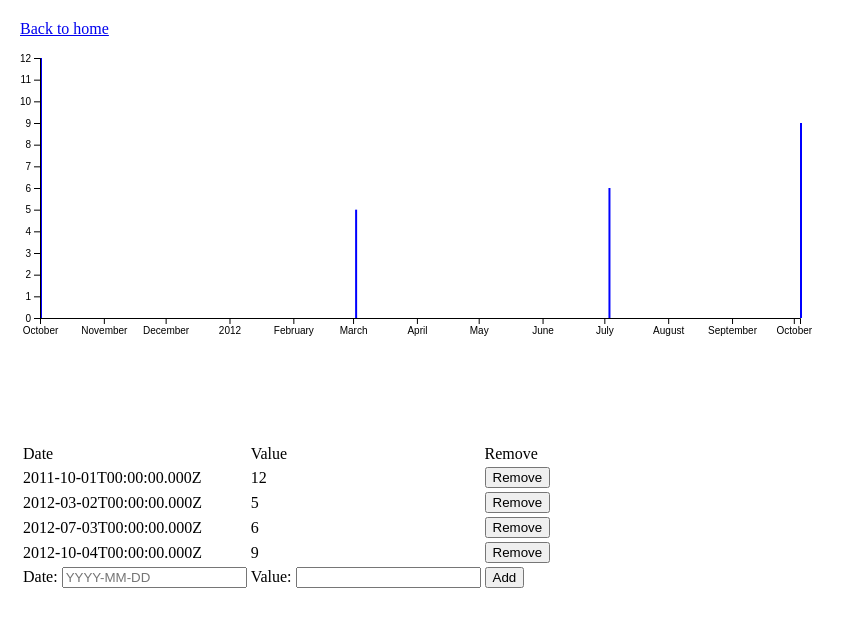
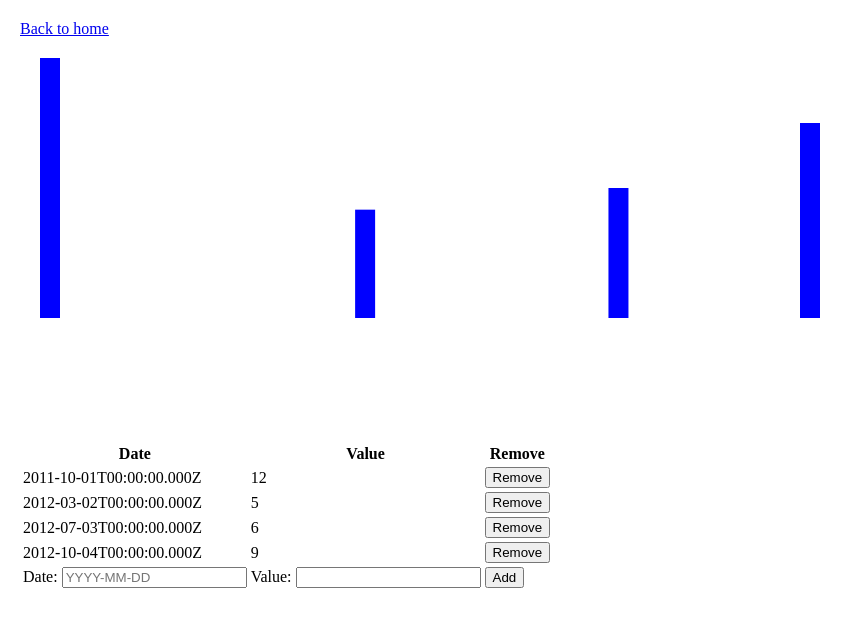
Before and after one commit to mikaelgramont/react-d3, a Next.js app: page /module1 in a window 1280 px wide. Shown: the top 626 px of the page, without its empty margins (0-863 px from the left). Built offline with nearby package versions, Linux system fonts and the light colour scheme.

Commit message:
Trying another way to render stuff. SSR is disappointing

```diff
--- /dev/null
+++ b/components/Module1Chart.js
@@ -0,0 +1,62 @@
+import React, {useState, useEffect, useRef} from 'react';
+import * as d3 from 'd3';
+
+const width = 800;
+const height = 300;
+const margin = {top: 20, bottom: 20, left: 20, right: 20};
+
+const Module1Chart = ({ vis, data }) => {
+  const xAxisRef = useRef();
+  const yAxisRef = useRef();
+
+  const [output, setOutput] = useState((
+    <>
+      <g ref={xAxisRef}></g>
+      <g ref={yAxisRef}></g>
+    </>
+  ));
+
+  const barWidth = 20;
+
+  useEffect(() => {
+    // scales
+    const xExtent = d3.extent(data, d => d.date);
+    const yExtent = [0, d3.max(data, d => d.value)];
+
+    const xScale = d3.scaleTime()
+      .domain(xExtent)
+      .range([margin.left, width - margin.right]);
+
+    const yScale = d3.scaleLinear()
+      .domain(yExtent)
+      .range([height - margin.bottom, margin.top]);
+
+    const heightScale = d3.scaleLinear()
+      .domain(yExtent)
+      .range([0, height - margin.top - margin.bottom]);
+
+    // add the axes
+    const xAxis = d3.axisBottom().scale(xScale);
+    // svg.append('g').call(xAxis).attr('transform', `translate(0, ${height - margin.bottom})`);
+    d3.select(xAxisRef.current).call(xAxis);
+
+    const yAxis = d3.axisLeft().scale(yScale);
+    // svg.append('g').call(yAxis).attr('transform', `translate(${margin.left}, 0)`);
+    d3.select(yAxisRef.current).call(yAxis);
+
+    // This kind of works, but axis are not rendered on the server
+    setOutput(
+      <svg width={width} height={height}>
+        {data.map(( {date, value} ) => (
+          <rect width={barWidth} fill="blue" y={yScale(value)} x={xScale(date)} height={heightScale(value)} />
+        ))}
+        <g ref={xAxisRef} transform={`translate(0, ${height - margin.bottom})`}></g>
+        <g ref={yAxisRef} transform={`translate(0, ${margin.left})`}></g>
+      </svg>
+    );
+  }, [data]);
+
+  return output;
+};
+
+export default Module1Chart;
--- a/components/Table.jsx
+++ b/components/Table.jsx
@@ -1,7 +1,7 @@
 const Table = ({ data, dateInput, valueInput, setData }) => {
   const onAdd = () => {
     const newData = data.slice();
-    const dateValues = dateInput.current.value.split('/');
+    const dateValues = dateInput.current.value.split('-');
     newData.push({
       date: new Date(
         parseInt(dateValues[0], 10),
@@ -24,9 +24,11 @@ const Table = ({ data, dateInput, valueInput, setData }) => {
   return (
     <table>
       <thead>
-      <td>Date</td>
-      <td>Value</td>
-      <td>Remove</td>
+        <tr>
+          <th>Date</th>
+          <th>Value</th>
+          <th>Remove</th>
+        </tr>
       </thead>
       <tbody>
       {data.map(({date, value}, index) => (
--- a/pages/module1.jsx
+++ b/pages/module1.jsx
@@ -1,8 +1,8 @@
 import Head from 'next/head';
 import { useRef, useEffect, useState } from 'react';
-import * as d3 from 'd3';
 import Link from 'next/link'
 
+import Module1Chart from '../components/Module1Chart';
 import Table from '../components/Table';
 
 const initialData = [
@@ -21,60 +21,12 @@ const initialData = [
   },
 ];
 
-const width = 800;
-const height = 300;
-const margin = {top: 20, bottom: 20, left: 20, right: 20};
-
 export default function Module1() {
-  const h = 400;
-  const vis = useRef();
   const dateInput = useRef();
   const valueInput = useRef();
 
   const [ data, setData ] = useState(initialData);
   useEffect(() => {
-    const svg = d3.select(vis.current);
-
-    // scales
-    const xExtent = d3.extent(data, d => d.date);
-    const yExtent = [0, d3.max(data, d => d.value)];
-
-    const xScale = d3.scaleTime()
-      .domain(xExtent)
-      .range([margin.left, width - margin.right]);
-
-    const yScale = d3.scaleLinear()
-      .domain(yExtent)
-      .range([height - margin.bottom, margin.top]);
-
-    const heightScale = d3.scaleLinear()
-      .domain(yExtent)
-      .range([0, height - margin.top - margin.bottom]);
-
-    // Default transition
-    const t = svg.transition().duration(750);
-
-    // create the rectangles
-    const barWidth = 2;
-    svg.selectAll('rect')
-      .data(data, d => d.date.toISOString())
-      .join(
-        enter => enter.append('rect')
-          .attr('width', barWidth)
-          .attr('fill', 'blue'),
-        update => update,
-        exit => exit.call(bar => bar.transition(t).remove().attr('y', yScale(0))),
-      )
-      .attr('x', (d) => xScale(d.date) )
-      .attr('y', d => yScale(d.value))
-      .attr('height', d => heightScale(d.value));
-
-    // add the axes
-    const xAxis = d3.axisBottom().scale(xScale)
-    svg.append('g').call(xAxis).attr('transform', `translate(0, ${height - margin.bottom})`);
-
-    const yAxis = d3.axisLeft().scale(yScale);
-    svg.append('g').call(yAxis).attr('transform', `translate(${margin.left}, 0)`);
 
   }, [data]);
 
@@ -90,7 +42,8 @@ export default function Module1() {
         <Link href="/">
           <a>Back to home</a>
         </Link>
-        <svg ref={vis}></svg>
+
+        <Module1Chart data={data} />
         <Table data={data} dateInput={dateInput} valueInput={valueInput} setData={setData} />
       </main>
 
```
